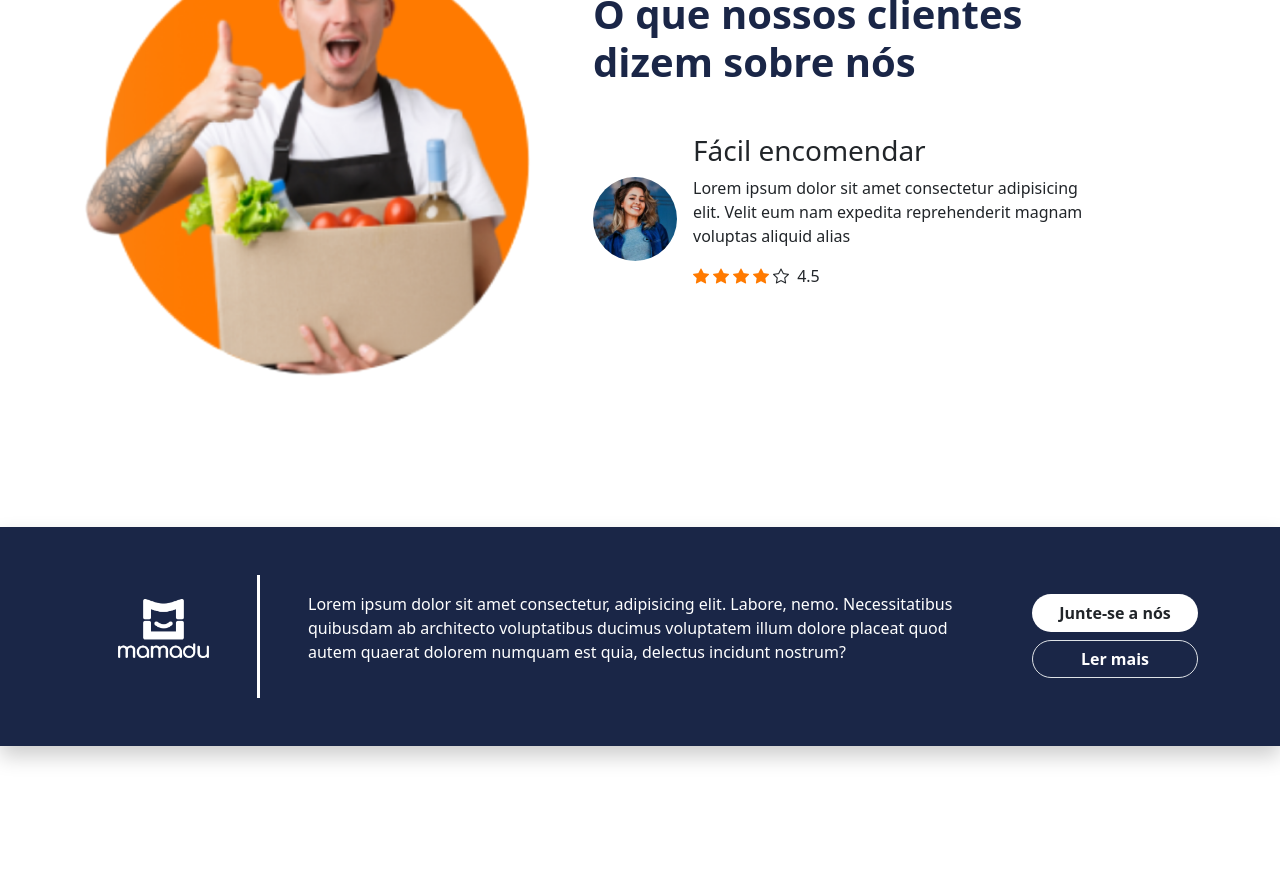
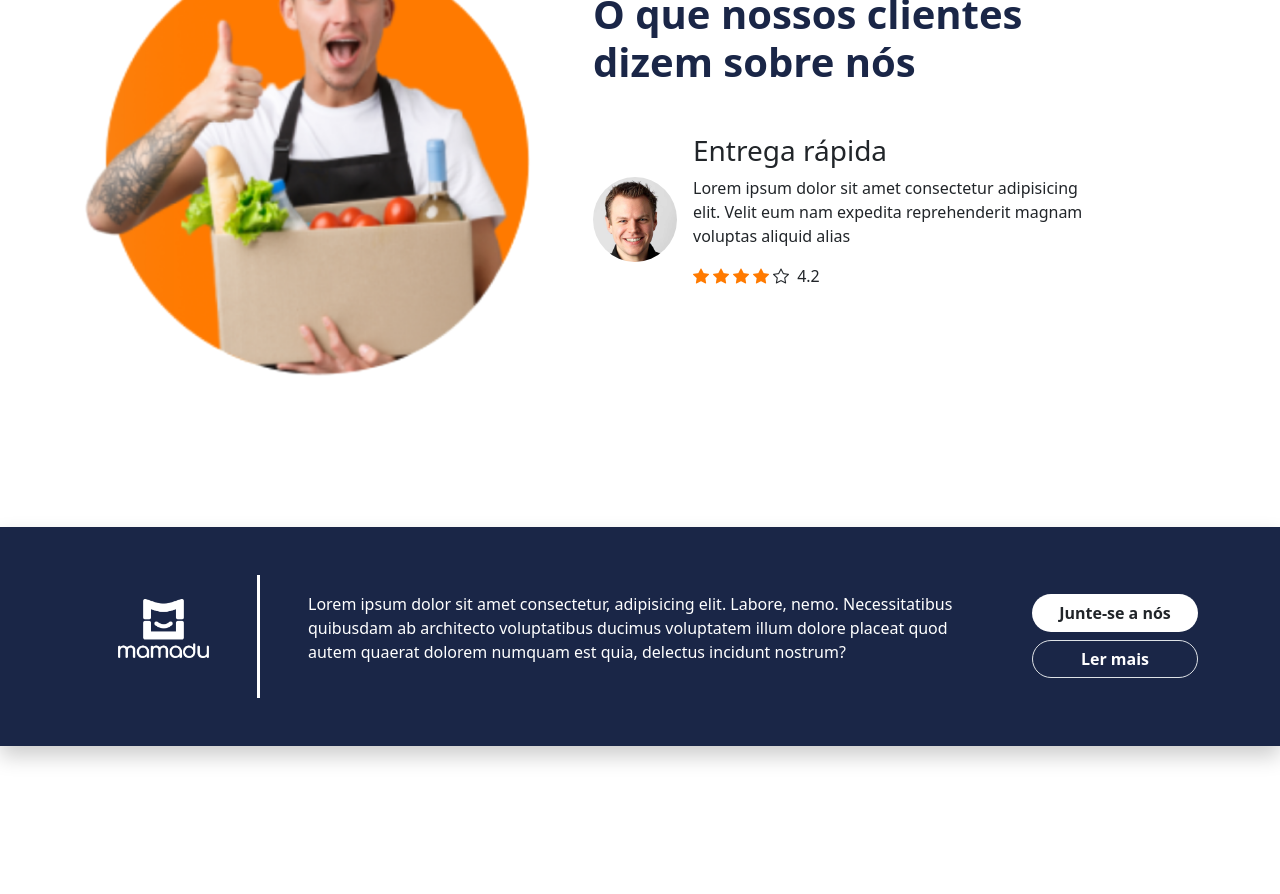
Before and after one commit to dorivaldovalentim/mamadu, a Vue app: page / in a window 1280 px wide. Shown: the part 3060-3954 px from the top of the page. Built offline with nearby package versions, Linux system fonts and the light colour scheme.

Commit message:
Coloquei um autoplay no slide de testemunhas

```diff
--- a/src/components/Home/Testimonials.vue
+++ b/src/components/Home/Testimonials.vue
@@ -1,5 +1,6 @@
 <script>
 // Import Swiper Vue.js components
+import { Autoplay } from "swiper";
 import { Swiper, SwiperSlide } from "swiper/vue";
 
 // Import Swiper styles
@@ -16,6 +17,7 @@ export default {
     return {
       onSwiper,
       onSlideChange,
+      modules: [Autoplay],
     };
   },
   components: {
@@ -78,6 +80,12 @@ export default {
             class="slider col-12 col-md-10 col-lg-10 mt-5 mx-0"
             :slides-per-view="1"
             :space-between="25"
+            :loop="true"
+            :autoplay="{
+              delay: 2500,
+              disableOnInteraction: false,
+            }"
+            :modules="modules"
             @swiper="onSwiper"
             @slideChange="onSlideChange"
           >
```
